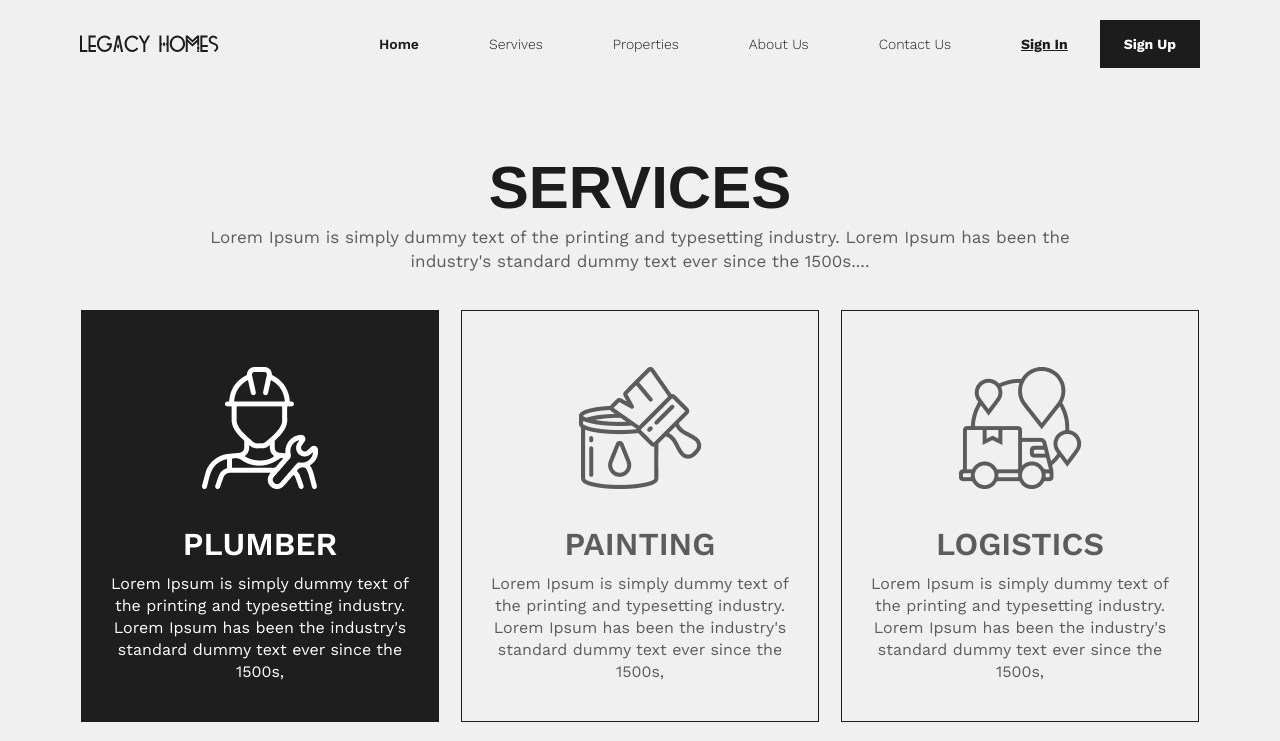
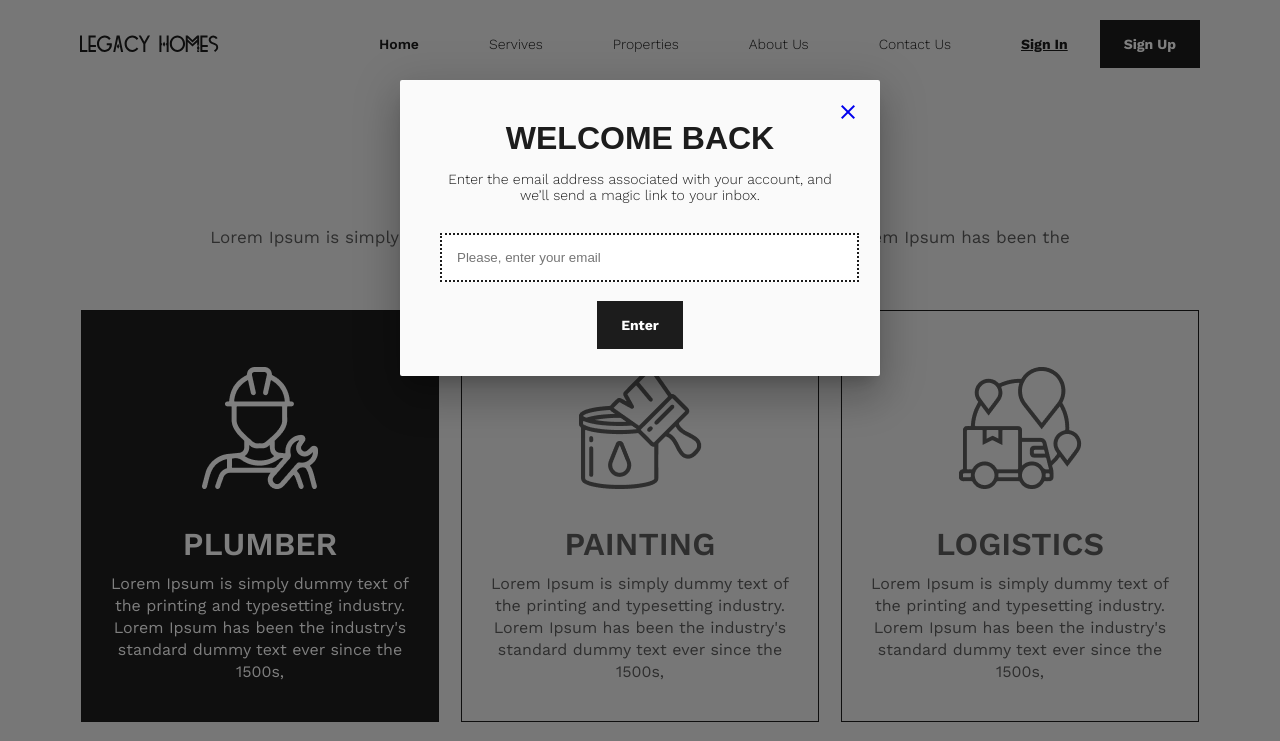
Before and after one commit to YuliyaAtrashkevich/Legacy_Homes, a plain HTML site: page index.html in a window 1280 px wide. Both pictures are taken after a click on the link "Sign In". Shown: the top 741 px of the page. Drawn offline with nearby package versions, Linux system fonts and the light colour scheme.

Commit message:
Модальные окна, анимация кнопок

```diff
--- a/css/styles.css
+++ b/css/styles.css
@@ -75,6 +75,20 @@ body {
     margin-right: 28px;
 }
 
+.header__btn.in:hover {
+    border: #1C1C1C dotted 1px;
+    padding: 16px 24px;
+    margin-right: 5px;
+    transition: all 0.3s cubic-bezier(0.075, 0.82, 0.165, 1);
+}
+
+.header__btn.in:active {
+    border: #1C1C1C solid 1px;
+    padding: 16px 24px;
+    margin-right: 5px;
+    transition: all 0.3s cubic-bezier(0.075, 0.82, 0.165, 1);
+}
+
 .header__btn.up {
     color: #FFFFFF;
     text-decoration: none;
@@ -82,9 +96,22 @@ body {
     padding: 16px 24px;
 }
 
+.header__btn.up:hover {
+    background-color: #343434;
+    transition: all 0.3s cubic-bezier(0.075, 0.82, 0.165, 1);
+}
+
+.header__btn.up:active {
+    background-color: #1C1C1C;
+    box-shadow: #5C5C5C 3px 3px 2px;
+    transition: all 0.3s cubic-bezier(0.075, 0.82, 0.165, 1);
+}
+
 .header__burger {
     display: none;
 }
+
+
 
 @media (max-width: 1130px) {
     .header__container {
@@ -774,3 +801,145 @@ nav .sidenav-trigger i {
     overflow: hidden;
     background-color: #e0e0e0;
   }
+
+  /* Модальное окно */
+
+.modal__close-icon {
+    position: absolute;
+    top: 20px;
+    right: 20px;
+}
+
+.modal-content h4 {
+    font-family: 'Cabinet Grotesk', sans-serif;
+    font-weight: 900;
+    font-size: 32px;
+    text-transform: uppercase;
+    color: #1C1C1C;
+    text-align: center;
+    margin-bottom: 14px;
+}
+
+.modal-content p {
+    font-family: 'Work Sans', sans-serif;
+    font-weight: 300;
+    font-size: 14px;
+    color: #1C1C1C;
+    text-align: center;
+    margin-bottom: 30px;
+}
+
+.modal__form input {
+    padding: 15px 0 15px 15px;
+    width: 100%;
+    max-width: 500px;
+    margin-bottom: 30px;
+    border: none;
+    border: 2px dotted #1C1C1C;
+    transition: all 0.3s ease-in;
+}
+
+.modal__form input:hover {
+    border: 2px solid #1C1C1C;
+    transition: all 0.3s ease-in;
+}
+
+.modal__form input:focus {
+    border: 2px solid #1E1E1E;
+    border-radius: 10px;
+    box-shadow: #343434 3px 3px 2px;
+    transition: all 0.3s ease-out;
+}
+
+.z-depth-5, .modal {
+    -webkit-box-shadow: 0 24px 38px 3px rgba(0, 0, 0, 0.14), 0 9px 46px 8px rgba(0, 0, 0, 0.12), 0 11px 15px -7px rgba(0, 0, 0, 0.2);
+            box-shadow: 0 24px 38px 3px rgba(0, 0, 0, 0.14), 0 9px 46px 8px rgba(0, 0, 0, 0.12), 0 11px 15px -7px rgba(0, 0, 0, 0.2);
+  }
+
+.modal {
+  display: none;
+  position: fixed;
+  left: 0;
+  right: 0;
+  background-color: #fafafa;
+  padding: 40px 40px 0px 40px;
+  max-height: 70%;
+  max-width: 400px;
+  margin: 0 auto;
+  overflow-y: auto;
+  border-radius: 2px;
+  will-change: top, opacity;
+}
+
+.modal:focus {
+  outline: none;
+}
+
+@media only screen and (max-width: 992px) {
+  .modal {
+    width: 80%;
+  }
+}
+
+.modal .modal-content {
+  text-align: center;
+}
+
+.modal .modal-close {
+  cursor: pointer;
+}
+
+.modal .modal-footer {
+  border-radius: 0 0 2px 2px;
+  background-color: #fafafa;
+  padding: 4px 6px;
+  height: 56px;
+  text-align: center;
+}
+
+.modal .modal-footer .btn, .modal .modal-footer .btn-large, .modal .modal-footer .btn-small, .modal .modal-footer .btn-flat {
+  margin: 6px 0;
+}
+
+.modal-overlay {
+  position: fixed;
+  z-index: 999;
+  top: -25%;
+  left: 0;
+  bottom: 0;
+  right: 0;
+  height: 125%;
+  width: 100%;
+  background: #000;
+  display: none;
+  will-change: opacity;
+}
+
+.modal.modal-fixed-footer {
+  padding: 0;
+  height: 70%;
+}
+
+.modal.modal-fixed-footer .modal-content {
+  position: absolute;
+  height: calc(100% - 56px);
+  max-height: 100%;
+  width: 100%;
+  overflow-y: auto;
+}
+
+.modal.modal-fixed-footer .modal-footer {
+  border-top: 1px solid rgba(0, 0, 0, 0.1);
+  position: absolute;
+  bottom: 0;
+}
+
+.modal.bottom-sheet {
+  top: auto;
+  bottom: -100%;
+  margin: 0;
+  width: 100%;
+  max-height: 45%;
+  border-radius: 0;
+  will-change: bottom, opacity;
+}
--- a/index.html
+++ b/index.html
@@ -25,7 +25,39 @@
         <li><a class="header__menu-item" href="#!"><i class="material-icons">phone_in_talk</i>Contact Us</a></li>
         <div class="divider"></div>
         <li><a href="#!" class="sidenav-close header__menu-item"><i class="material-icons">close</i>Close</a></li>
-      </ul>
+    </ul>
+
+    <!-- Modal Structure -->
+    <div id="modal1" class="modal">
+        <div class="modal__close-icon"><a class="modal-close" href="#!"><i class="material-icons">close</i></a></div>
+        <div class="modal-content">
+                <h4>Welcome back</h4>
+                <p>Enter the email address associated with your account, and we’ll send a magic link to your inbox.</p>
+                <form class="modal__form">
+                    <input class="modal__form-input" type="email" placeholder="Please, enter your email">
+                </form>
+        </div>
+        <div class="modal-footer">
+            <a href="#!" class="modal-close header__btn up">Enter</a>
+        </div>
+    </div>
+
+    <div id="modal2" class="modal">
+        <div class="modal__close-icon"><a class="modal-close" href="#!"><i class="material-icons">close</i></a></div>
+        <div class="modal-content">
+                <h4>Let's be friends</h4>
+                <p>Fill out the form below.</p>
+                <form class="modal__form">
+                    <input class="modal__form-input" type="text" placeholder="Your name">
+                    <input class="modal__form-input" type="text" placeholder="Your surname">
+                    <input class="modal__form-input" type="email" placeholder="Your email">
+                </form>
+        </div>
+        <div class="modal-footer">
+            <a href="#!" class="modal-close header__btn up">Sign Up Here</a>
+        </div>
+    </div>
+
 
     <header id="home" class="header">
         <div class="header__container">
@@ -33,7 +65,8 @@
                 <img src="img/logo.svg" alt="Legacy Homes" class="header__logo">
                 <div class="header__nav">
                     <div class="header__burger">
-                        <a href="#" data-target="slide-out" class="sidenav-trigger"><i class="material-icons">menu</i></a>
+                        <a href="#" data-target="slide-out" class="sidenav-trigger"><i
+                                class="material-icons">menu</i></a>
                     </div>
                     <ul class="header___menu-items">
                         <li><a href="#" class="header__menu-item selected">Home</a></li>
@@ -43,8 +76,8 @@
                         <li><a href="#" class="header__menu-item">Contact Us</a></li>
                     </ul>
                     <div class="header__authorization">
-                        <a href="#" class="header__btn in">Sign In</a>
-                        <a href="#" class="header__btn up">Sign Up</a>
+                        <a href="#modal1" class="header__btn in modal-trigger">Sign In</a>
+                        <a href="#modal2" class="header__btn up modal-trigger">Sign Up</a>
                     </div>
                 </div>
             </div>
@@ -54,37 +87,44 @@
     <section id="services" class="services">
         <div class="services__container">
             <h2 class="services__h2">Services</h2>
-            <h3 class="services__h3">Lorem Ipsum is simply dummy text of the printing and typesetting industry. Lorem Ipsum has been the industry's standard dummy text ever since the 1500s....</h3>
+            <h3 class="services__h3">Lorem Ipsum is simply dummy text of the printing and typesetting industry. Lorem
+                Ipsum has been the industry's standard dummy text ever since the 1500s....</h3>
             <div class="services__grid">
                 <div class="services__grid-item hover">
                     <img src="img/plumber_icon.png" alt="Plumber" class="services__img hover">
                     <h4 class="services__h4 hover">Plumber</h4>
-                    <p class="services__text-p hover">Lorem Ipsum is simply dummy text of the printing and typesetting industry. Lorem Ipsum has been the industry's standard dummy text ever since the 1500s,</p>
+                    <p class="services__text-p hover">Lorem Ipsum is simply dummy text of the printing and typesetting
+                        industry. Lorem Ipsum has been the industry's standard dummy text ever since the 1500s,</p>
                 </div>
                 <div class="services__grid-item">
                     <img src="img/painting_icon.png" alt="Painting" class="services__img">
                     <h4 class="services__h4">Painting</h4>
-                    <p class="services__text-p">Lorem Ipsum is simply dummy text of the printing and typesetting industry. Lorem Ipsum has been the industry's standard dummy text ever since the 1500s,</p>
+                    <p class="services__text-p">Lorem Ipsum is simply dummy text of the printing and typesetting
+                        industry. Lorem Ipsum has been the industry's standard dummy text ever since the 1500s,</p>
                 </div>
                 <div class="services__grid-item">
                     <img src="img/logistics_icon.png" alt="Logistics" class="services__img">
                     <h4 class="services__h4">Logistics</h4>
-                    <p class="services__text-p">Lorem Ipsum is simply dummy text of the printing and typesetting industry. Lorem Ipsum has been the industry's standard dummy text ever since the 1500s,</p>
+                    <p class="services__text-p">Lorem Ipsum is simply dummy text of the printing and typesetting
+                        industry. Lorem Ipsum has been the industry's standard dummy text ever since the 1500s,</p>
                 </div>
                 <div class="services__grid-item">
                     <img src="img/cleaning_icon.png" alt="Cleaning" class="services__img">
                     <h4 class="services__h4">Cleaning</h4>
-                    <p class="services__text-p">Lorem Ipsum is simply dummy text of the printing and typesetting industry. Lorem Ipsum has been the industry's standard dummy text ever since the 1500s,</p>
+                    <p class="services__text-p">Lorem Ipsum is simply dummy text of the printing and typesetting
+                        industry. Lorem Ipsum has been the industry's standard dummy text ever since the 1500s,</p>
                 </div>
                 <div class="services__grid-item">
                     <img src="img/furnitures_icon.png" alt="Furnitures" class="services__img">
                     <h4 class="services__h4">Furnitures</h4>
-                    <p class="services__text-p">Lorem Ipsum is simply dummy text of the printing and typesetting industry. Lorem Ipsum has been the industry's standard dummy text ever since the 1500s,</p>
+                    <p class="services__text-p">Lorem Ipsum is simply dummy text of the printing and typesetting
+                        industry. Lorem Ipsum has been the industry's standard dummy text ever since the 1500s,</p>
                 </div>
                 <div class="services__grid-item">
                     <img src="img/more_icon.png" alt="More then" class="services__img">
                     <h4 class="services__h4">More then</h4>
-                    <p class="services__text-p">Lorem Ipsum is simply dummy text of the printing and typesetting industry. Lorem Ipsum has been the industry's standard dummy text ever since the 1500s,</p>
+                    <p class="services__text-p">Lorem Ipsum is simply dummy text of the printing and typesetting
+                        industry. Lorem Ipsum has been the industry's standard dummy text ever since the 1500s,</p>
                 </div>
             </div>
         </div>
@@ -93,37 +133,44 @@
     <section class="workflow">
         <div class="workflow__container">
             <h2 class="workflow__h2">How it works?</h2>
-            <h3 class="workflow__h3">Lorem Ipsum is simply dummy text of the printing and typesetting industry. Lorem Ipsum has been the industry's standard dummy text ever since the 1500s....</h3>
+            <h3 class="workflow__h3">Lorem Ipsum is simply dummy text of the printing and typesetting industry. Lorem
+                Ipsum has been the industry's standard dummy text ever since the 1500s....</h3>
             <div class="workflow__grid">
                 <div class="workflow__grid-item">
                     <img src="img/workflow_pictire_01.png" alt="Looking for a tenant?" class="workflow__img">
                     <h4 class="workflow__h4">Looking for a tenant?</h4>
-                    <p class="workflow__text-p">Lorem Ipsum is simply dummy text of the printing and typesetting industry. Lorem Ipsum has been the industry's standard...</p>
+                    <p class="workflow__text-p">Lorem Ipsum is simply dummy text of the printing and typesetting
+                        industry. Lorem Ipsum has been the industry's standard...</p>
                 </div>
                 <div class="workflow__grid-item">
                     <img src="img/workflow_pictire_02.png" alt="A dedicated" class="workflow__img">
                     <h4 class="workflow__h4">A dedicated</h4>
-                    <p class="workflow__text-p">Lorem Ipsum is simply dummy text of the printing and typesetting industry. Lorem Ipsum has been the industry's standard...</p>
+                    <p class="workflow__text-p">Lorem Ipsum is simply dummy text of the printing and typesetting
+                        industry. Lorem Ipsum has been the industry's standard...</p>
                 </div>
                 <div class="workflow__grid-item">
                     <img src="img/workflow_pictire_03.png" alt="Marketing & Promotions" class="workflow__img">
                     <h4 class="workflow__h4">Marketing & Promotions</h4>
-                    <p class="workflow__text-p">Lorem Ipsum is simply dummy text of the printing and typesetting industry.</p>
+                    <p class="workflow__text-p">Lorem Ipsum is simply dummy text of the printing and typesetting
+                        industry.</p>
                 </div>
                 <div class="workflow__grid-item">
                     <img src="img/workflow_pictire_04.png" alt="Freedom from bogus callers" class="workflow__img">
                     <h4 class="workflow__h4">Freedom from bogus callers</h4>
-                    <p class="workflow__text-p">Lorem Ipsum is simply dummy text of the printing and typesetting industry.</p>
+                    <p class="workflow__text-p">Lorem Ipsum is simply dummy text of the printing and typesetting
+                        industry.</p>
                 </div>
                 <div class="workflow__grid-item">
                     <img src="img/workflow_pictire_05.png" alt="Tenant Selects Property" class="workflow__img">
                     <h4 class="workflow__h4">Tenant Selects Property</h4>
-                    <p class="workflow__text-p">Lorem Ipsum is simply dummy text of the printing and typesetting industry.</p>
+                    <p class="workflow__text-p">Lorem Ipsum is simply dummy text of the printing and typesetting
+                        industry.</p>
                 </div>
                 <div class="workflow__grid-item">
                     <img src="img/workflow_pictire_06.png" alt="Deal Closure" class="workflow__img">
                     <h4 class="workflow__h4">Deal Closure</h4>
-                    <p class="workflow__text-p">Lorem Ipsum is simply dummy text of the printing and typesetting industry.</p>
+                    <p class="workflow__text-p">Lorem Ipsum is simply dummy text of the printing and typesetting
+                        industry.</p>
                 </div>
             </div>
         </div>
--- a/js/main.js
+++ b/js/main.js
@@ -1,4 +1,11 @@
-document.addEventListener('DOMContentLoaded', function() {
-    var sidenav = document.querySelectorAll('.sidenav');
-    var instances_sidenav = M.Sidenav.init(sidenav);
-  });
+document.addEventListener('DOMContentLoaded', function () {
+  // Всплывающее меню
+  var sidenav = document.querySelectorAll('.sidenav');
+  var instances_sidenav = M.Sidenav.init(sidenav);
+  // Модальное окно 1
+  var modal1 = document.querySelectorAll('.modal');
+  var instances_modal1 = M.Modal.init(modal1);
+  // Модальное окно 1
+  var modal2 = document.querySelectorAll('.modal');
+  var instances_modal2 = M.Modal.init(modal2);
+});
```
